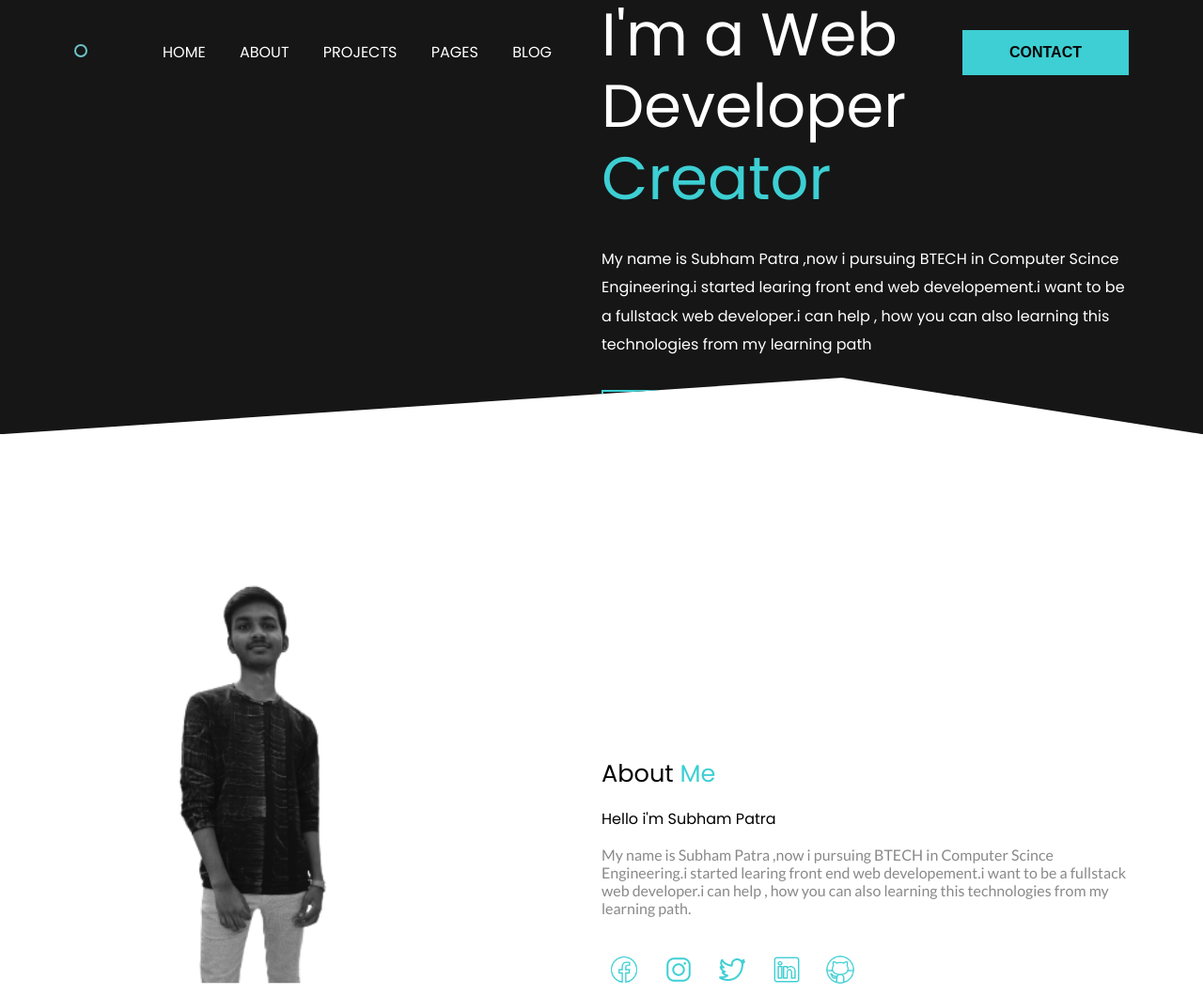
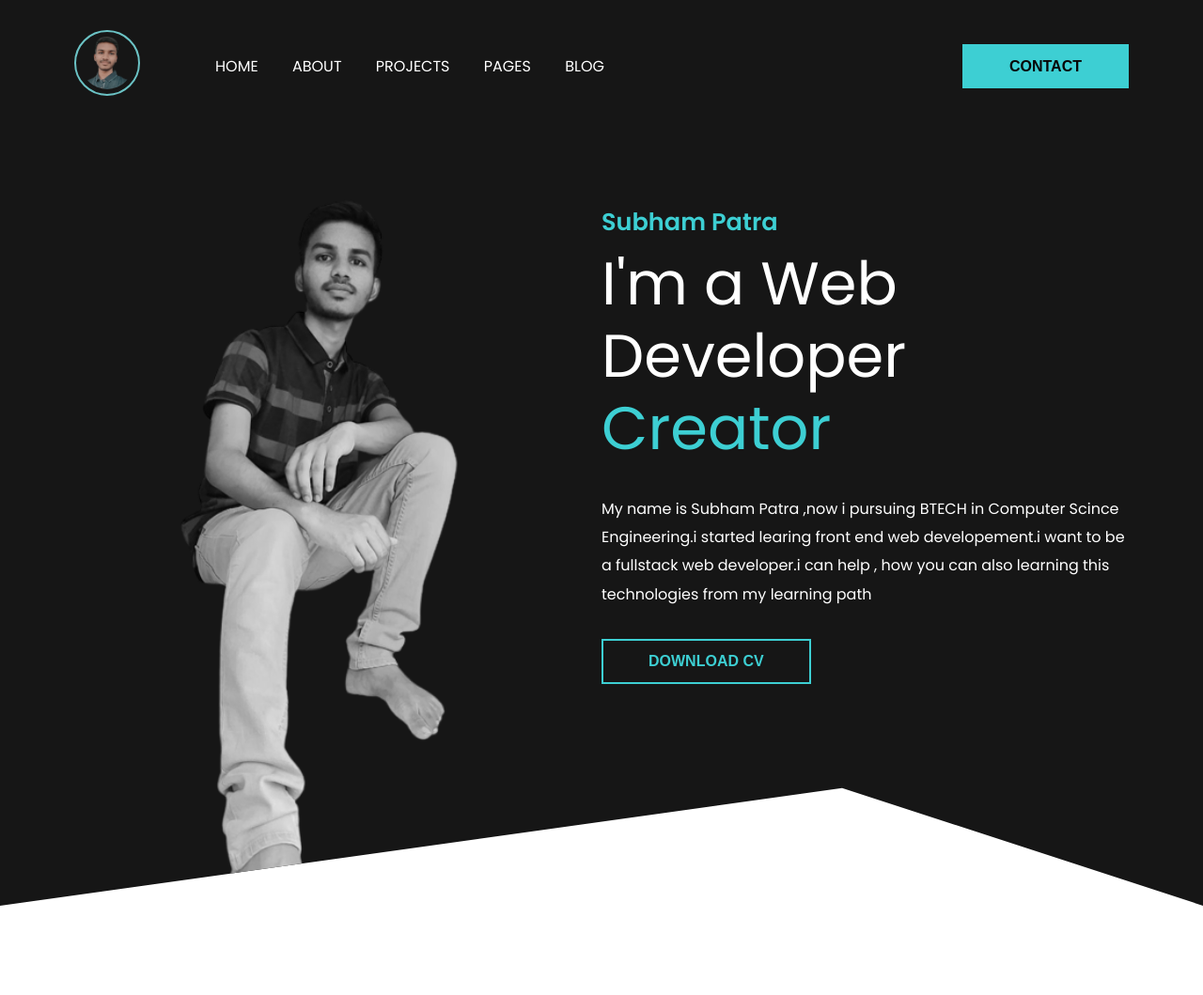
Before and after one commit to gsubhampatra/gsubhampatra.github.io, a plain HTML site: page index.html in a window 1280 px wide. Shown: the top 1059 px of the page at 94% size. Drawn offline with Linux system fonts and the light colour scheme.

Commit message:
Update index.html

```diff
--- a/index.html
+++ b/index.html
@@ -20,7 +20,7 @@
                 <nav id="main-nav" class="flex items-center justify-between">
                     <div class="left flex items-center">
                         <div class="branding">
-                            <img onclick="show()" src="resume/images/mylogo.png" alt="">
+                            <img onclick="show()" src="images/mylogo.png" alt="">
                         </div>
                         <div class="nav-menu" id="#nav-menu">
                             <a href="#">Home</a>
@@ -36,7 +36,7 @@
                 </nav>
                 <div class="hero flex items-center justify-between">
                     <div class="left flex-1 flex justify-center">
-                        <img src="resume/images/subham.png" alt="">
+                        <img src="images/subham.png" alt="">
                     </div>
                     <div class="right flex-1">
                         <h6>Subham Patra</h6>
```
